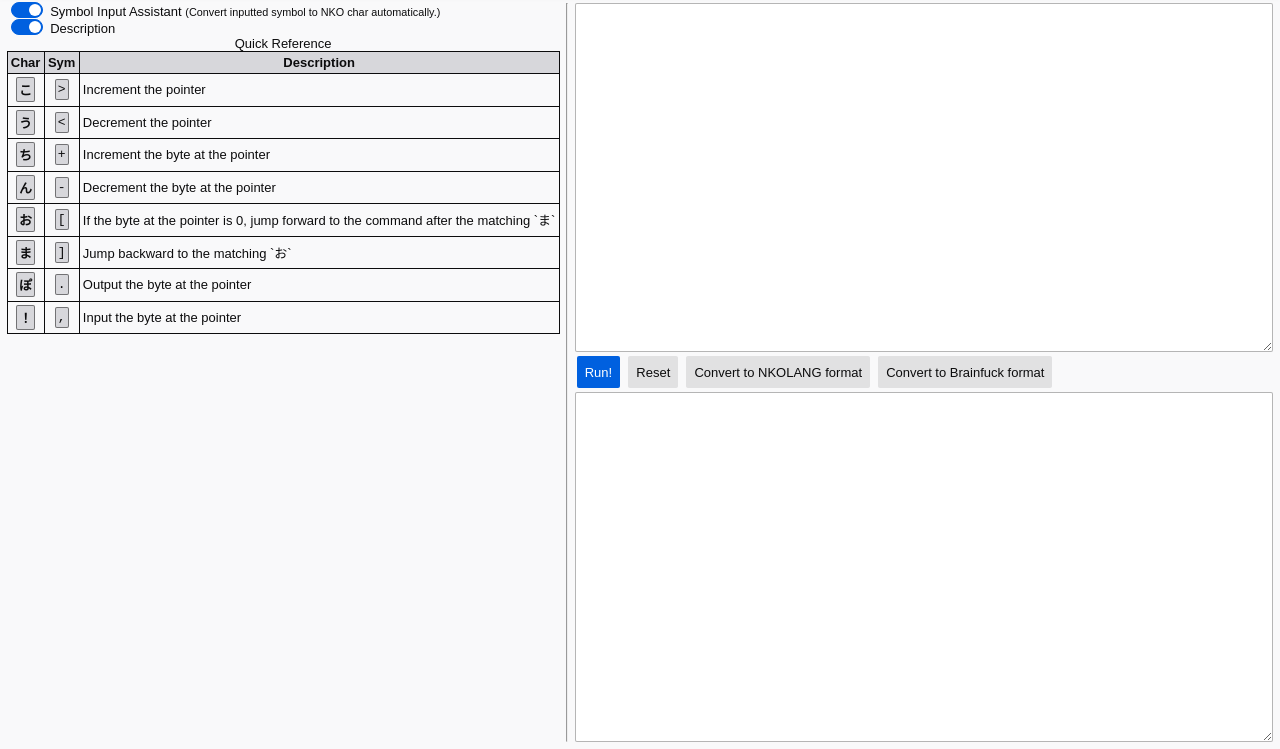
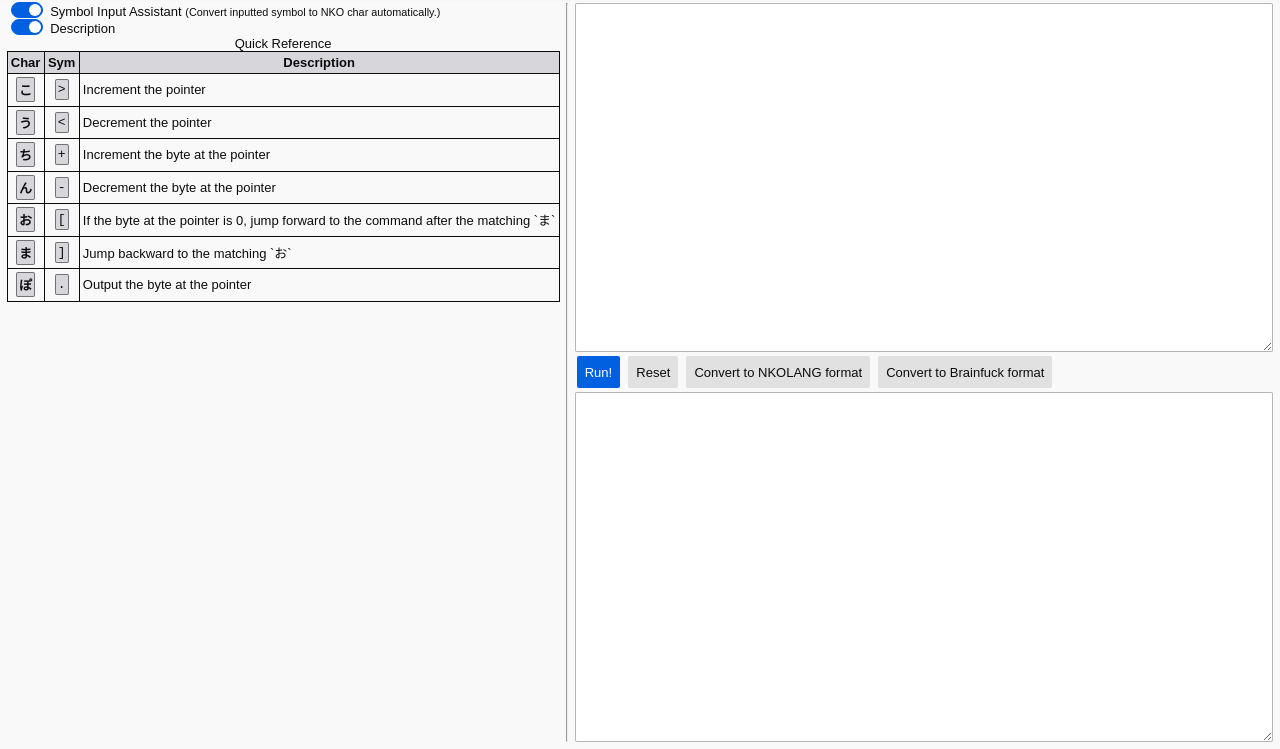
Before and after one commit to ys-j/NKOLANG, a plain HTML site: page docs/index.html in a window 1280 px wide. Shown: the part 51-800 px from the top of the page. Drawn offline with Linux system fonts and the light colour scheme.

Commit message:
fix <table>

```diff
--- a/docs/index.html
+++ b/docs/index.html
@@ -36,7 +36,7 @@
 			<tr><th><code>お</code><td class=c><code>[</code><td data-l10n=Begin_loop>If the byte at the pointer is 0, &NewLine;jump forward to the command after the matching `ま`
 			<tr><th><code>ま</code><td class=c><code>]</code><td data-l10n=End_loop>Jump backward to the matching `お`
 			<tr><th><code>ぽ</code><td class=c><code>.</code><td data-l10n=Output_byte>Output the byte at the pointer
-			<tr><th><code>！</code><td class=c><code>,</code><td data-l10n=Input_byte>Input the byte at the pointer
+			<tr hidden><th><code>！</code><td class=c><code>,</code><td data-l10n=Input_byte>Input the byte at the pointer
 	</table>
 </aside>
 <hr>
```
